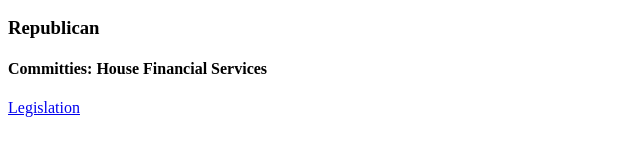
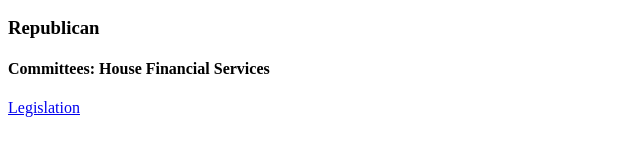
Before and after one commit to CassieBoyd/html-components, a plain HTML site: page index.html in a window 1280 px wide. Shown: the part 493-648 px from the top of the page, 0-640 px from the left. Drawn offline with Linux system fonts and the light colour scheme.

Commit message:
Fixed typos

```diff
--- a/index.html
+++ b/index.html
@@ -21,7 +21,7 @@
 
             <section>
                 <!-- Sub-Component of Representative Component -->
-                <h4 class="congressman__committiees">Committies: House Financial Services</h4>
+                <h4 class="congressman__committees">Committees: House Financial Services</h4>
             </section>
         </section>
     </article>
```
